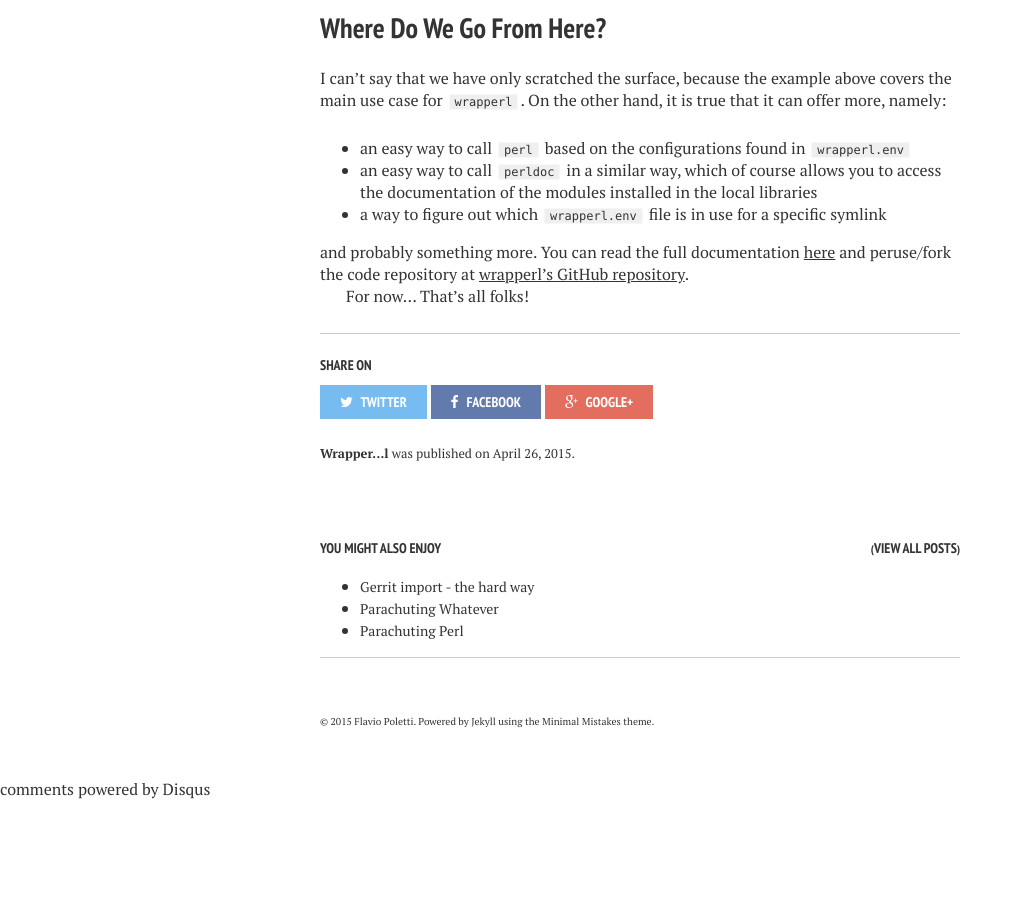
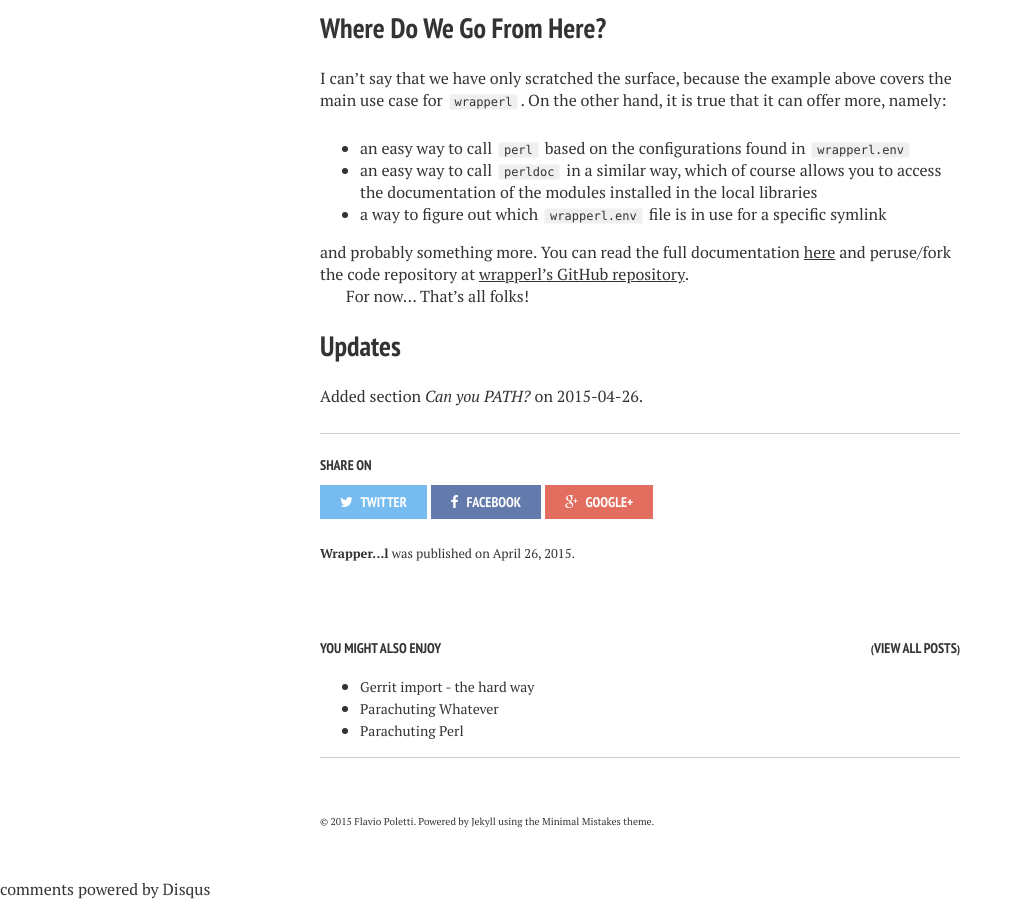
Before and after one commit to polettix/blog, a Jekyll site: the page built from _posts/2015-04-26-wrapperl.md, in a window 1280 px wide and 900 px high, scrolled down 3753 px. Shown: the whole window, without its empty margins (0-1023 px from the left). Built offline with Jekyll 4.4.1, drawn with Linux system fonts in a browser that asks for light colours; nearby versions of some CDN libraries; comment, search, counter and statistics services are not loaded; before the commit the page ends 4553 px from its top, so only the background shows below that.

Commit message:
added note on section addition

```diff
--- a/_posts/2015-04-26-wrapperl.md
+++ b/_posts/2015-04-26-wrapperl.md
@@ -219,3 +219,7 @@ at [wrapperl's GitHub repository][ghrepo].
 [polettix]: http://wrapperl.polettix.it
 
 For now... That's all folks!
+
+## Updates
+
+Added section *Can you PATH?* on 2015-04-26.
```
